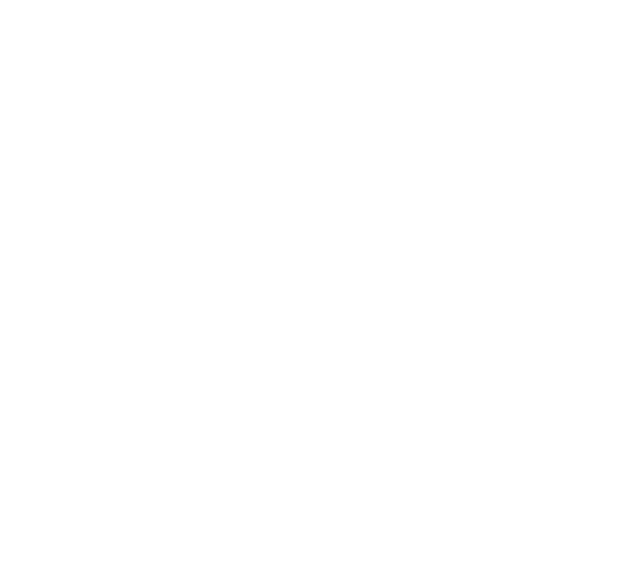
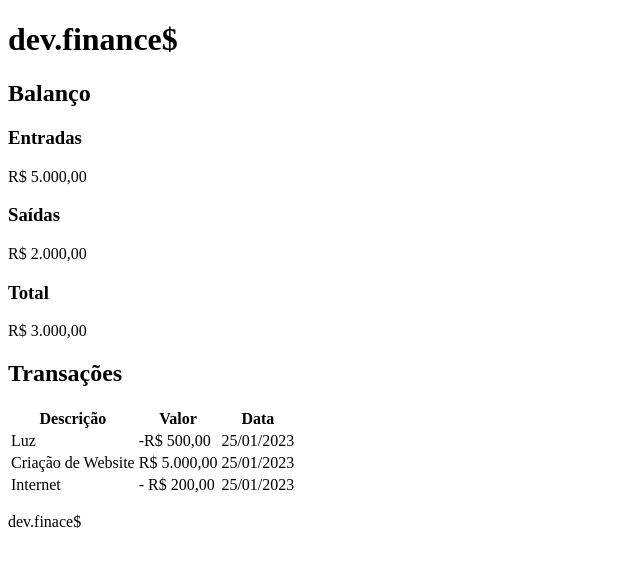
Before and after one commit to Portal-de-Cursos-Online-F-C/Maratona-Developer-04, a plain HTML site: page index.html in a window 1280 px wide. Shown: the whole page, without its empty margins (0-640 px from the left). Drawn offline with Linux system fonts and the light colour scheme.

Commit message:
Add html main content

```diff
--- a/index.html
+++ b/index.html
@@ -10,6 +10,50 @@
   <title>Developer Finance$</title>
 </head>
 <body>
+  <h1>dev.finance$</h1>
+
+  <h2>Balanço</h2>
+
+  <h3>Entradas</h3>
+  <p>R$ 5.000,00</p>
+
+  <h3>Saídas</h3>
+  <p>R$ 2.000,00</p>
+
+  <h3>Total</h3>
+  <p>R$ 3.000,00</p>
+
+
+  <h2>Transações</h2>
+
+  <table>
+    <thead>
+      <tr>
+        <th>Descrição</th>
+        <th>Valor</th>
+        <th>Data</th>
+      </tr>
+    </thead>
+    <tbody>
+      <tr>
+        <td>Luz</td>
+        <td>-R$ 500,00</td>
+        <td>25/01/2023</td>
+      </tr>
+      <tr>
+        <td>Criação de Website</td>
+        <td>R$ 5.000,00</td>
+        <td>25/01/2023</td>
+      </tr>
+      <tr>
+        <td>Internet</td>
+        <td>- R$ 200,00</td>
+        <td>25/01/2023</td>
+      </tr>
+    </tbody>
+  </table>
+
+  <p>dev.finace$</p>
 
 </body>
 </html>
```
